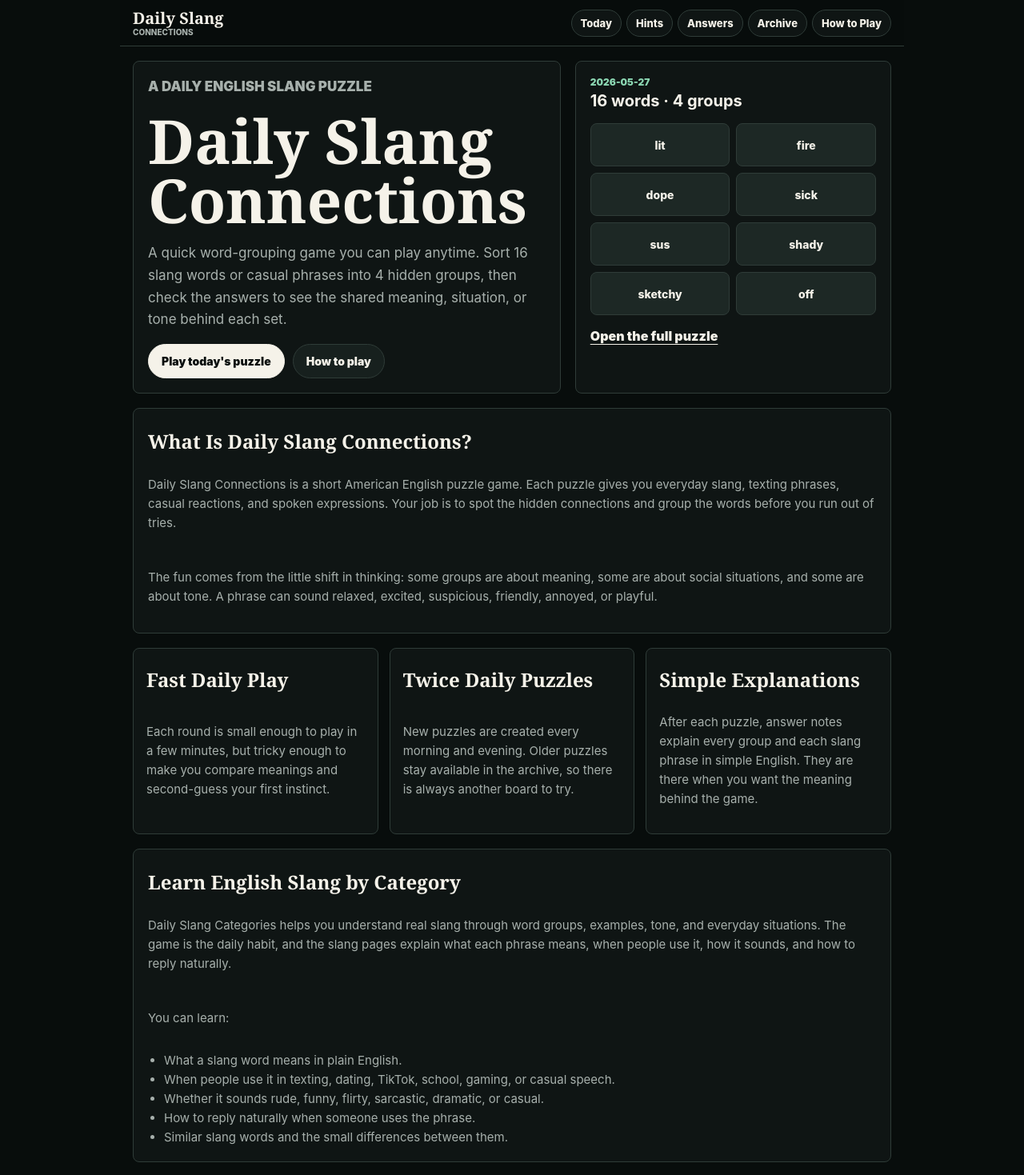
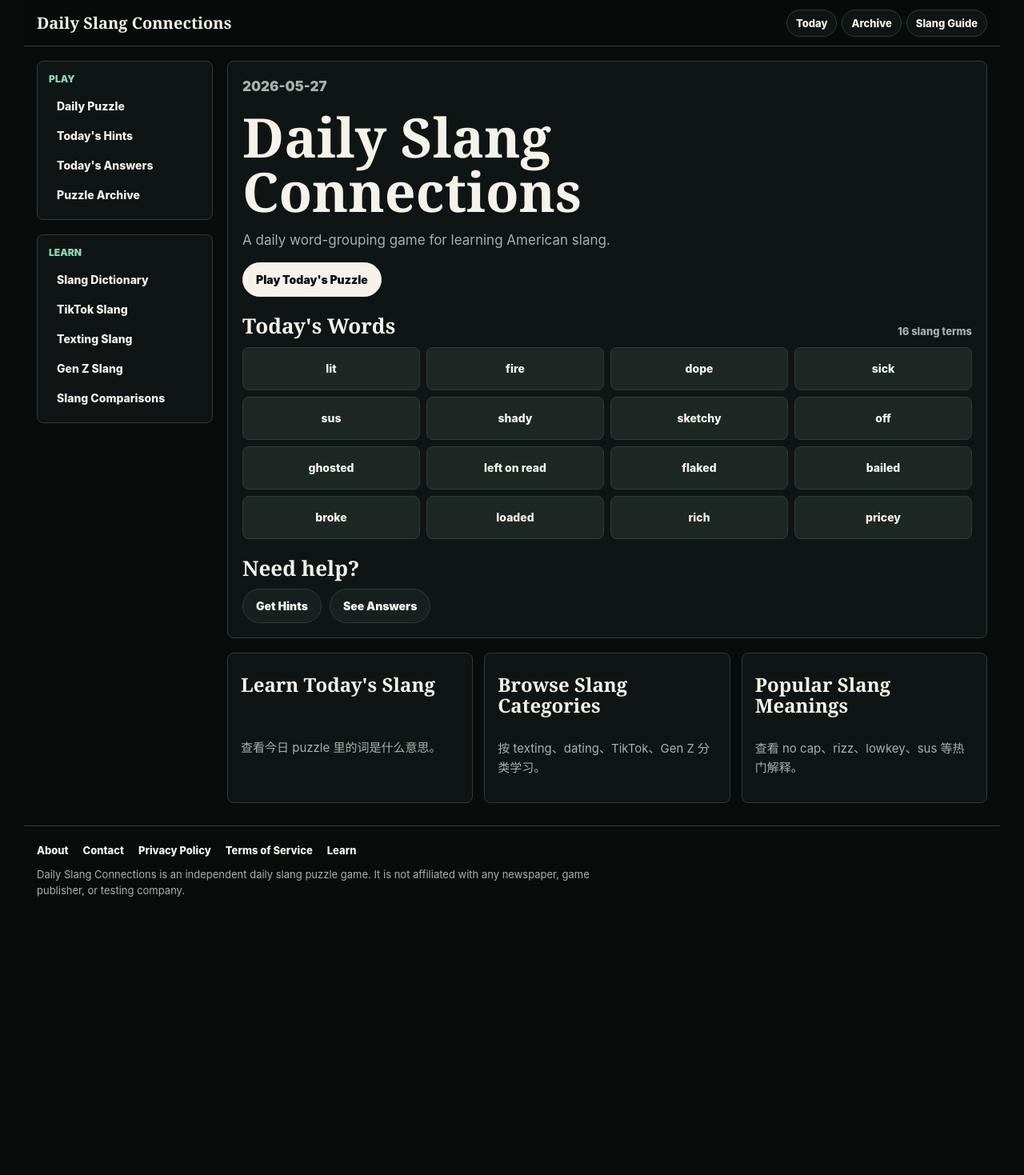
Before and after one commit to ferjamison/daily-slang-connections, a Next.js app: page / in a window 1280 px wide. Shown: the top 1469 px of the page at 80% size. After the commit the page ends 1153 px from the top, so only its background shows below. Built offline with nearby package versions, Linux system fonts and the light colour scheme; no server answers; the database is empty.

Commit message:
Simplify homepage navigation

```diff
--- a/app/globals.css
+++ b/app/globals.css
@@ -44,7 +44,7 @@ button {
 }
 
 .site-shell {
-  width: min(980px, 100%);
+  width: min(1220px, 100%);
   margin: 0 auto;
   min-height: 100vh;
   display: flex;
@@ -67,21 +67,13 @@ button {
 }
 
 .brand {
-  display: grid;
-  gap: 2px;
+  display: block;
   line-height: 1;
 }
 
 .brand strong {
   font-family: Georgia, "Times New Roman", serif;
   font-size: 20px;
-}
-
-.brand span {
-  color: var(--muted);
-  font-size: 10px;
-  font-weight: 850;
-  text-transform: uppercase;
 }
 
 .navlinks {
@@ -100,25 +92,64 @@ button {
   font-weight: 800;
 }
 
-.page {
-  padding: 16px;
+.app-frame {
+  display: grid;
+  grid-template-columns: 220px minmax(0, 1fr);
+  gap: 18px;
+  align-items: start;
+  padding: 18px 16px 28px;
 }
 
-.home-page {
-  padding: 18px 16px 28px;
+.sidebar {
+  position: sticky;
+  top: 76px;
   display: grid;
   gap: 18px;
 }
 
-.home-hero {
+.sidebar nav {
+  border: 1px solid var(--line);
+  background: var(--surface);
+  border-radius: 8px;
+  padding: 14px;
   display: grid;
-  grid-template-columns: minmax(0, 1.15fr) minmax(280px, 0.85fr);
-  gap: 18px;
-  align-items: stretch;
+  gap: 4px;
 }
 
-.home-hero-copy,
-.today-preview,
+.sidebar p {
+  margin: 0 0 6px;
+  color: var(--green);
+  font-size: 12px;
+  font-weight: 900;
+  text-transform: uppercase;
+}
+
+.sidebar a {
+  border-radius: 7px;
+  color: var(--ink);
+  padding: 8px 10px;
+  font-size: 14px;
+  font-weight: 800;
+}
+
+.sidebar a:hover {
+  background: var(--surface-2);
+}
+
+.main-area {
+  min-width: 0;
+}
+
+.page {
+  padding: 0;
+}
+
+.home-page {
+  display: grid;
+  gap: 18px;
+}
+
+.home-main,
 .home-section {
   border: 1px solid var(--line);
   background: var(--surface);
@@ -126,11 +157,15 @@ button {
   padding: 18px;
 }
 
-.home-hero-copy {
+.home-main {
   display: grid;
-  gap: 16px;
-  align-content: center;
-  min-height: 360px;
+  gap: 22px;
+}
+
+.home-intro {
+  display: grid;
+  gap: 14px;
+  justify-items: start;
 }
 
 .eyebrow {
@@ -142,15 +177,15 @@ button {
   text-transform: uppercase;
 }
 
-.home-hero h1 {
+.home-intro h1 {
   margin: 0;
   max-width: 680px;
   font-family: Georgia, "Times New Roman", serif;
-  font-size: clamp(42px, 9vw, 76px);
-  line-height: 0.98;
+  font-size: clamp(38px, 7vw, 68px);
+  line-height: 1;
 }
 
-.home-hero p {
+.home-intro p {
   max-width: 640px;
   margin: 0;
   color: var(--muted);
@@ -180,35 +215,40 @@ button {
   color: var(--bg);
 }
 
-.today-preview {
+.today-words,
+.help-panel {
   display: grid;
-  gap: 16px;
-  align-content: start;
+  gap: 12px;
 }
 
-.preview-head {
-  display: grid;
-  gap: 4px;
+.section-head {
+  display: flex;
+  align-items: end;
+  justify-content: space-between;
+  gap: 12px;
 }
 
-.preview-head span {
-  color: var(--green);
-  font-size: 12px;
-  font-weight: 900;
-  text-transform: uppercase;
+.section-head h2,
+.help-panel h2 {
+  margin: 0;
+  font-family: Georgia, "Times New Roman", serif;
+  font-size: 26px;
+  line-height: 1.1;
 }
 
-.preview-head strong {
-  font-size: 20px;
+.section-head span {
+  color: var(--muted);
+  font-size: 13px;
+  font-weight: 800;
 }
 
-.mini-grid {
+.word-preview-grid {
   display: grid;
-  grid-template-columns: repeat(2, minmax(0, 1fr));
+  grid-template-columns: repeat(4, minmax(0, 1fr));
   gap: 8px;
 }
 
-.mini-grid span {
+.word-preview-grid span {
   min-height: 54px;
   border: 1px solid var(--line);
   background: var(--tile);
@@ -221,13 +261,7 @@ button {
   font-weight: 850;
 }
 
-.today-preview a {
-  color: var(--ink);
-  font-weight: 900;
-  text-decoration: underline;
-  text-underline-offset: 4px;
-}
-
+.home-cards,
 .home-grid {
   display: grid;
   grid-template-columns: repeat(3, minmax(0, 1fr));
@@ -423,8 +457,16 @@ button {
 }
 
 @media (max-width: 720px) {
+  .site-shell {
+    width: 100%;
+  }
+
   .topbar {
     padding: 0 10px;
+  }
+
+  .brand strong {
+    font-size: 16px;
   }
 
   .navlinks a {
@@ -432,24 +474,35 @@ button {
     font-size: 12px;
   }
 
-  .navlinks a:nth-child(n + 4) {
-    display: none;
+  .app-frame {
+    grid-template-columns: 1fr;
+    gap: 12px;
+    padding: 12px 10px 24px;
+  }
+
+  .sidebar {
+    position: static;
+    display: flex;
+    gap: 10px;
+    overflow-x: auto;
+    padding-bottom: 2px;
+  }
+
+  .sidebar nav {
+    min-width: 190px;
   }
 
   .home-page {
-    padding: 12px 10px 24px;
+    padding: 0;
   }
 
-  .home-hero,
-  .home-grid {
+  .home-cards,
+  .home-grid,
+  .word-preview-grid {
     grid-template-columns: 1fr;
   }
 
-  .home-hero-copy {
-    min-height: auto;
-  }
-
-  .home-hero p {
+  .home-intro p {
     font-size: 15px;
   }
 
--- a/app/layout.tsx
+++ b/app/layout.tsx
@@ -19,18 +19,34 @@ export default function RootLayout({ children }: { children: React.ReactNode })
         <div className="site-shell">
           <header className="topbar">
             <Link className="brand" href="/">
-              <strong>Daily Slang</strong>
-              <span>Connections</span>
+              <strong>Daily Slang Connections</strong>
             </Link>
             <nav className="navlinks" aria-label="Main navigation">
               <Link href="/today">Today</Link>
-              <Link href="/hints">Hints</Link>
-              <Link href="/answers">Answers</Link>
               <Link href="/archive">Archive</Link>
-              <Link href="/how-to-play">How to Play</Link>
+              <Link href="/learn">Slang Guide</Link>
             </nav>
           </header>
-          {children}
+          <div className="app-frame">
+            <aside className="sidebar" aria-label="Site sections">
+              <nav>
+                <p>Play</p>
+                <Link href="/today">Daily Puzzle</Link>
+                <Link href="/hints">Today&apos;s Hints</Link>
+                <Link href="/answers">Today&apos;s Answers</Link>
+                <Link href="/archive">Puzzle Archive</Link>
+              </nav>
+              <nav>
+                <p>Learn</p>
+                <Link href="/learn">Slang Dictionary</Link>
+                <Link href="/what-does-ate-mean">TikTok Slang</Link>
+                <Link href="/slang-people-use-when-texting">Texting Slang</Link>
+                <Link href="/what-does-delulu-mean">Gen Z Slang</Link>
+                <Link href="/sus-vs-shady-vs-sketchy">Slang Comparisons</Link>
+              </nav>
+            </aside>
+            <div className="main-area">{children}</div>
+          </div>
           <footer className="site-footer">
             <nav aria-label="Footer navigation">
               <Link href="/about">About</Link>
--- a/app/page.tsx
+++ b/app/page.tsx
@@ -1,183 +1,61 @@
 import Link from "next/link";
 import { getPuzzleByDate } from "@/lib/puzzles";
-import { learnArticles } from "@/lib/learn";
-import { coreSlangPages, longTailGuidePages, pillarPages } from "@/lib/seoContent";
 
 export const dynamic = "force-dynamic";
 
 export default async function HomePage() {
   const puzzle = await getPuzzleByDate();
-  const previewWords = puzzle.words.slice(0, 8);
 
   return (
     <main className="home-page">
-      <section className="home-hero">
-        <div className="home-hero-copy">
-          <p className="eyebrow">A daily English slang puzzle</p>
+      <section className="home-main">
+        <div className="home-intro">
+          <p className="eyebrow">{puzzle.date}</p>
           <h1>Daily Slang Connections</h1>
-          <p>
-            A quick word-grouping game you can play anytime. Sort 16 slang words or casual phrases
-            into 4 hidden groups, then check the answers to see the shared meaning, situation, or
-            tone behind each set.
-          </p>
+          <p>A daily word-grouping game for learning American slang.</p>
+          <Link className="button-link primary" href="/today">
+            Play Today&apos;s Puzzle
+          </Link>
+        </div>
+
+        <div className="today-words">
+          <div className="section-head">
+            <h2>Today&apos;s Words</h2>
+            <span>16 slang terms</span>
+          </div>
+          <div className="word-preview-grid" aria-label="Today slang words">
+            {puzzle.words.map((word) => (
+              <span key={word}>{word}</span>
+            ))}
+          </div>
+        </div>
+
+        <div className="help-panel">
+          <h2>Need help?</h2>
           <div className="hero-actions">
-            <Link className="button-link primary" href="/today">
-              Play today's puzzle
+            <Link className="button-link" href="/hints">
+              Get Hints
             </Link>
-            <Link className="button-link" href="/how-to-play">
-              How to play
+            <Link className="button-link" href="/answers">
+              See Answers
             </Link>
           </div>
         </div>
-
-        <aside className="today-preview" aria-label="Today puzzle preview">
-          <div className="preview-head">
-            <span>{puzzle.date}</span>
-            <strong>16 words · 4 groups</strong>
-          </div>
-          <div className="mini-grid">
-            {previewWords.map((word) => (
-              <span key={word}>{word}</span>
-            ))}
-          </div>
-          <Link href="/today">Open the full puzzle</Link>
-        </aside>
       </section>
 
-      <section className="home-section prose">
-        <h2>What Is Daily Slang Connections?</h2>
-        <p>
-          Daily Slang Connections is a short American English puzzle game. Each puzzle gives you
-          everyday slang, texting phrases, casual reactions, and spoken expressions. Your job is to
-          spot the hidden connections and group the words before you run out of tries.
-        </p>
-        <p>
-          The fun comes from the little shift in thinking: some groups are about meaning, some are
-          about social situations, and some are about tone. A phrase can sound relaxed, excited,
-          suspicious, friendly, annoyed, or playful.
-        </p>
-      </section>
-
-      <section className="home-grid">
-        <article className="card prose">
-          <h2>Fast Daily Play</h2>
-          <p>
-            Each round is small enough to play in a few minutes, but tricky enough to make you
-            compare meanings and second-guess your first instinct.
-          </p>
-        </article>
-
-        <article className="card prose">
-          <h2>Twice Daily Puzzles</h2>
-          <p>
-            New puzzles are created every morning and evening. Older puzzles stay available in the
-            archive, so there is always another board to try.
-          </p>
-        </article>
-
-        <article className="card prose">
-          <h2>Simple Explanations</h2>
-          <p>
-            After each puzzle, answer notes explain every group and each slang phrase in simple
-            English. They are there when you want the meaning behind the game.
-          </p>
-        </article>
-      </section>
-
-      <section className="home-section prose">
-        <h2>Learn English Slang by Category</h2>
-        <p>
-          Daily Slang Categories helps you understand real slang through word groups, examples,
-          tone, and everyday situations. The game is the daily habit, and the slang pages explain
-          what each phrase means, when people use it, how it sounds, and how to reply naturally.
-        </p>
-        <p>You can learn:</p>
-        <ul>
-          <li>What a slang word means in plain English.</li>
-          <li>When people use it in texting, dating, TikTok, school, gaming, or casual speech.</li>
-          <li>Whether it sounds rude, funny, flirty, sarcastic, dramatic, or casual.</li>
-          <li>How to reply naturally when someone uses the phrase.</li>
-          <li>Similar slang words and the small differences between them.</li>
-        </ul>
-      </section>
-
-      <section className="home-grid">
-        <Link className="card prose" href="/what-does-no-cap-mean">
-          <h2>Slang Meanings</h2>
-          <p>Clear pages for common slang like no cap, sus, low-key, fire, ghosted, and delulu.</p>
+      <section className="home-cards" aria-label="Slang guide shortcuts">
+        <Link className="card prose" href="/answers">
+          <h2>Learn Today&apos;s Slang</h2>
+          <p>查看今日 puzzle 里的词是什么意思。</p>
         </Link>
         <Link className="card prose" href="/slang-people-use-when-texting">
-          <h2>Slang by Situation</h2>
-          <p>Group slang by real situations such as texting, dating, TikTok, compliments, and suspicion.</p>
+          <h2>Browse Slang Categories</h2>
+          <p>按 texting、dating、TikTok、Gen Z 分类学习。</p>
         </Link>
-        <Link className="card prose" href="/sus-vs-shady-vs-sketchy">
-          <h2>Slang Differences</h2>
-          <p>Compare similar words, such as sus vs shady vs sketchy or fire vs lit vs dope.</p>
+        <Link className="card prose" href="/what-does-no-cap-mean">
+          <h2>Popular Slang Meanings</h2>
+          <p>查看 no cap、rizz、lowkey、sus 等热门解释。</p>
         </Link>
-        <Link className="card prose" href="/answers">
-          <h2>Daily Answers</h2>
-          <p>Review each daily puzzle with category explanations and simple examples.</p>
-        </Link>
-      </section>
-
-      <section className="home-section prose">
-        <h2>Start Playing</h2>
-        <div className="article-list">
-          <Link href="/today">
-            <strong>Play today's puzzle</strong>
-            <span>Try the current 16-word slang grouping challenge.</span>
-          </Link>
-          <Link href="/archive">
-            <strong>Browse the archive</strong>
-            <span>Replay previous morning and evening puzzles by date.</span>
-          </Link>
-          <Link href="/answers">
-            <strong>Read today's answers</strong>
-            <span>Review categories and simple definitions after playing.</span>
-          </Link>
-        </div>
-      </section>
-
-      <section className="home-section prose">
-        <h2>Popular Slang Puzzle Pages</h2>
-        <div className="article-list">
-          {pillarPages.map((page) => (
-            <Link href={`/${page.slug}`} key={page.slug}>
-              <strong>{page.title}</strong>
-              <span>{page.description}</span>
-            </Link>
-          ))}
-        </div>
-      </section>
-
-      <section className="home-section prose">
-        <h2>Slang Guides</h2>
-        <div className="article-list">
-          {coreSlangPages.slice(0, 20).map((article) => (
-            <Link href={`/${article.slug}`} key={article.slug}>
-              <strong>{article.title}</strong>
-              <span>{article.quickMeaning}</span>
-            </Link>
-          ))}
-          {learnArticles.slice(0, 2).map((article) => (
-            <Link href={`/learn/${article.slug}`} key={article.slug}>
-              <strong>{article.title}</strong>
-              <span>{article.description}</span>
-            </Link>
-          ))}
-        </div>
-      </section>
-
-      <section className="home-section prose">
-        <h2>Popular Slang Questions</h2>
-        <div className="article-list">
-          {longTailGuidePages.slice(0, 10).map((guide) => (
-            <Link href={`/${guide.slug}`} key={guide.slug}>
-              <strong>{guide.title}</strong>
-              <span>{guide.description}</span>
-            </Link>
-          ))}
-        </div>
       </section>
     </main>
   );
```
